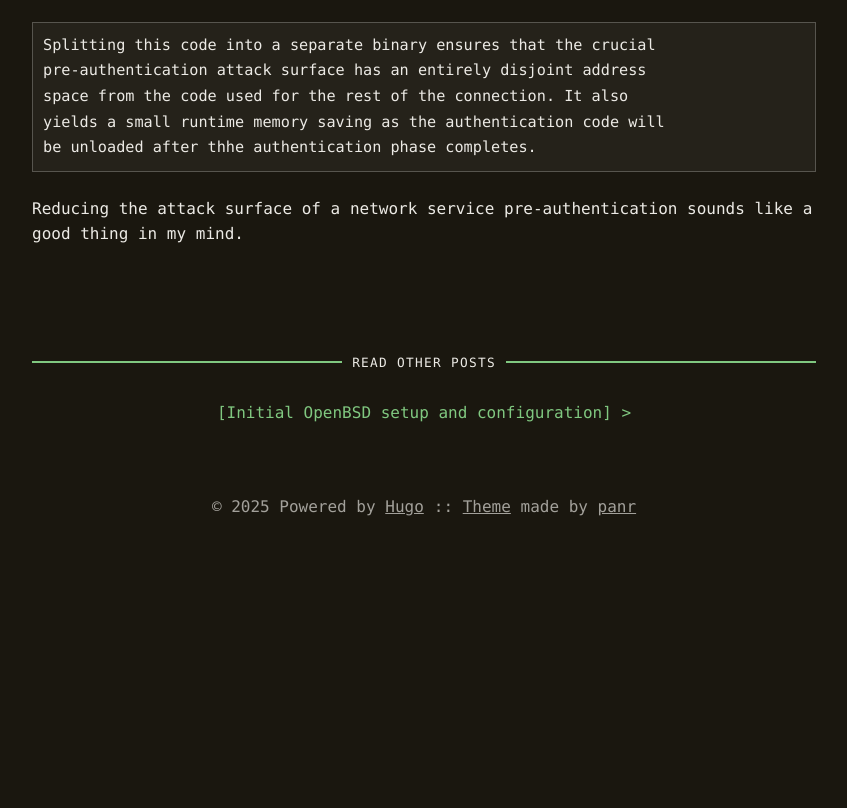
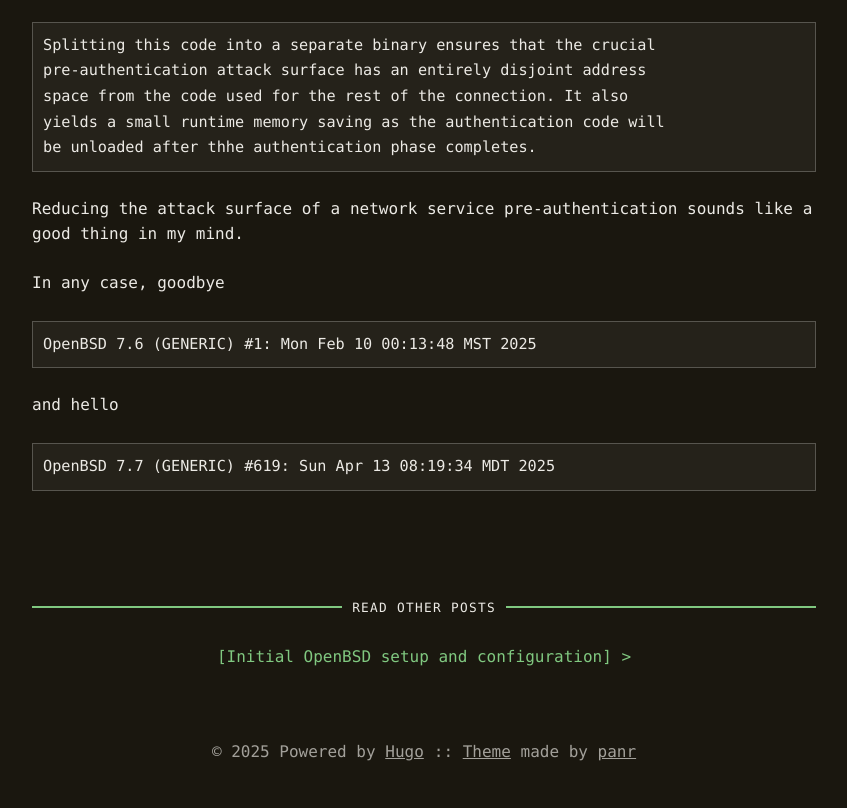
Before and after one commit to noexec1/noexec.net, a plain HTML site: page public/posts/2025/20250429-openbsd-7.7/index.html in a window 1280 px wide. Shown: the part 4605-5413 px from the top of the page, without its empty margins (216-1063 px from the left). Before the commit the page ends 5205 px from the top, so only its background shows below. Drawn offline with Linux system fonts and the light colour scheme; a web font is replaced by a local one.

Commit message:
Closing words

```diff
--- a/public/posts/2025/20250429-openbsd-7.7/index.html
+++ b/public/posts/2025/20250429-openbsd-7.7/index.html
@@ -330,7 +330,11 @@ yields a small runtime memory saving as the authentication code will
 be unloaded after thhe authentication phase completes.
 </code></pre><p>Reducing the attack surface of a network service pre-authentication sounds
 like a good thing in my mind.</p>
-
+<p>In any case, goodbye</p>
+<pre tabindex="0"><code>OpenBSD 7.6 (GENERIC) #1: Mon Feb 10 00:13:48 MST 2025
+</code></pre><p>and hello</p>
+<pre tabindex="0"><code>OpenBSD 7.7 (GENERIC) #619: Sun Apr 13 08:19:34 MDT 2025
+</code></pre>
       </div></div>
 
 
```
